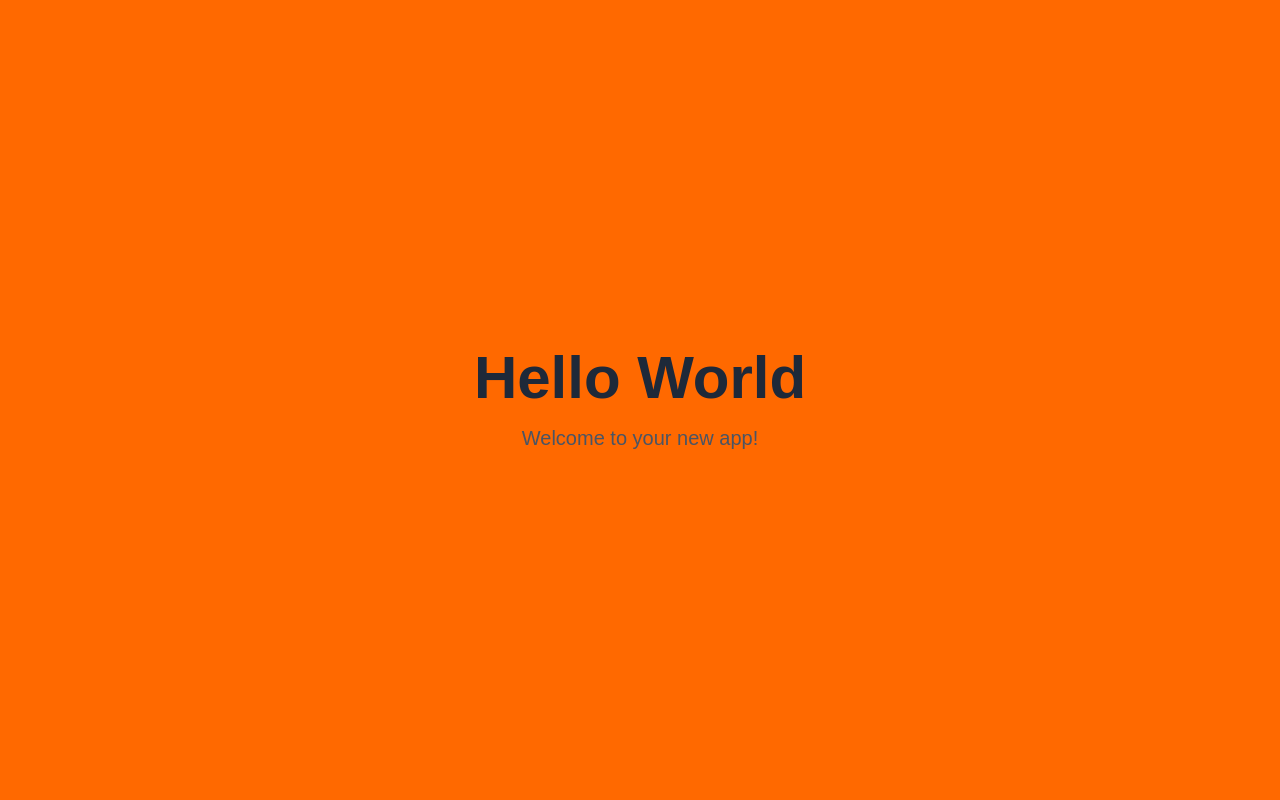
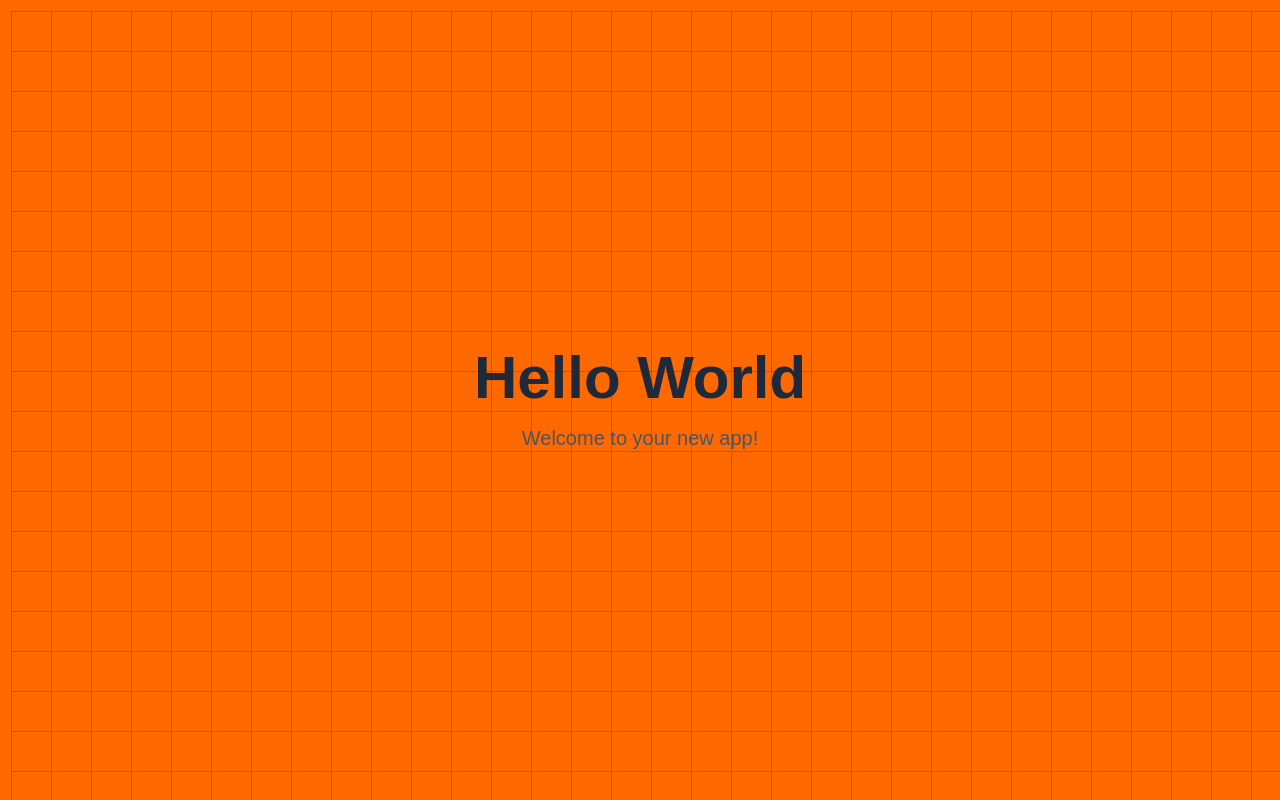
Before and after one commit to ns-test-org/hello-world-jam, a Next.js app in the folder packages/hello-world-jam/: page / in a window 1280 px wide. Built offline with nearby package versions, Linux system fonts and the light colour scheme.

Commit message:
AI chat session: Updated code and files

```diff
--- a/packages/hello-world-jam/src/app/globals.css
+++ b/packages/hello-world-jam/src/app/globals.css
@@ -147,3 +147,13 @@ body {
 .animate-bounce-horizontal {
   animation: bounce-horizontal 1.5s ease-in-out infinite;
 }
+
+/* Grid animation */
+@keyframes grid {
+  0% {
+    transform: translate(0, 0);
+  }
+  100% {
+    transform: translate(40px, 40px);
+  }
+}
--- a/packages/hello-world-jam/src/app/page.tsx
+++ b/packages/hello-world-jam/src/app/page.tsx
@@ -1,7 +1,12 @@
 export default function Landing() {
   return (
-    <div className="flex items-center justify-center min-h-screen bg-orange-500">
-      <div className="text-center">
+    <div className="relative flex items-center justify-center min-h-screen bg-orange-500 overflow-hidden">
+      {/* Animated grid background */}
+      <div className="absolute inset-0 opacity-20">
+        <div className="absolute inset-0 bg-[linear-gradient(to_right,#000_1px,transparent_1px),linear-gradient(to_bottom,#000_1px,transparent_1px)] bg-[size:40px_40px] animate-[grid_20s_linear_infinite]" />
+      </div>
+
+      <div className="relative text-center z-10">
         <h1 className="text-6xl font-bold text-gray-800 mb-4">
           Hello World
         </h1>
```
